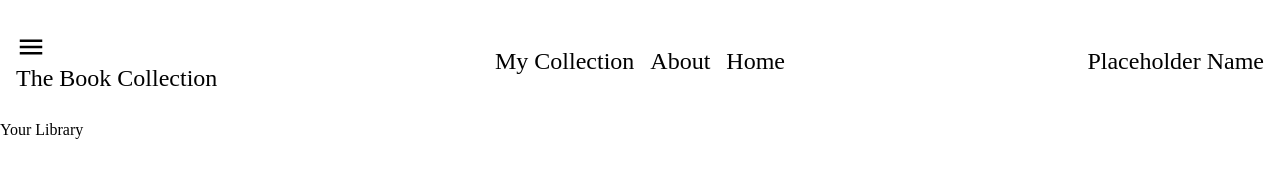
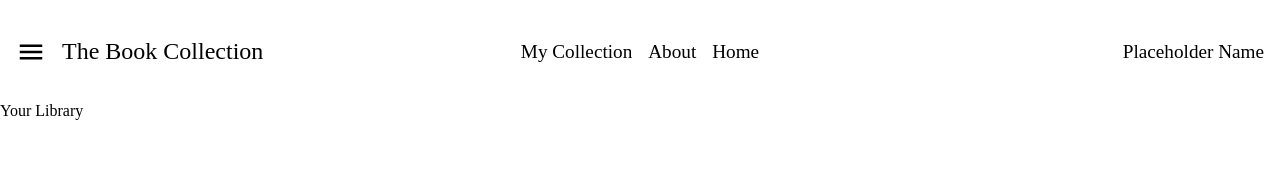
Before and after one commit to BrwnStallion/library, a plain HTML site: page index.html in a window 1280 px wide. Drawn offline with Linux system fonts and the light colour scheme.

Commit message:
feat: add styles for menu icon; adjust spacing
Also adjust header nav font size to distinguish from the title.

```diff
--- a/styles/styles.css
+++ b/styles/styles.css
@@ -55,8 +55,8 @@ a {
     --sizeMar02: 2rem;
     --sizePad02: 2rem;
     /* Sizes: Fonts */
-    --sizeFontHeader: 1.5rem;
-    --sizeFontSection: 1.2rem;
+    --sizeFont01: 1.5rem;
+    --sizeFont02: 1.2rem;
 }
 
 /* ------------------------------ Styles ------------------------------------ */
@@ -80,22 +80,36 @@ body {
     top: 0;
     margin: var(--sizeMar02) var(--sizeMar01);
 
-    font-size: var(--sizeFontHeader);
+    font-size: var(--sizeFont01);
 
     display: grid;
     grid-template-columns: repeat(3, 1fr);
     align-items: center;
 
-    & .sidebar-icon {
-        /* justify-self: start; */
-    }
+    & .title-sidebar {
 
-    & .title {
-        /* justify-self: start; */
+        display: grid;
+        grid-template-columns: auto 1fr;
+        gap: var(--sizeMar01);
+        align-items: center;
+
+        & .sidebar-icon {
+            align-self: center;
+
+            cursor: pointer;
+            /* minor alignment to center with the rest of the header objects */
+            margin-top: 0.3rem;
+        }
+
+        & .title {
+            /* justify-self: start; */
+        }
     }
 
     & .nav {
         justify-self: center;
+
+        font-size: var(--sizeFont02);
 
         display: flex;
         gap: 1rem;
@@ -103,6 +117,8 @@ body {
 
     & .account {
         justify-self: end;
+
+        font-size: var(--sizeFont02);
     }
 }
 
```
